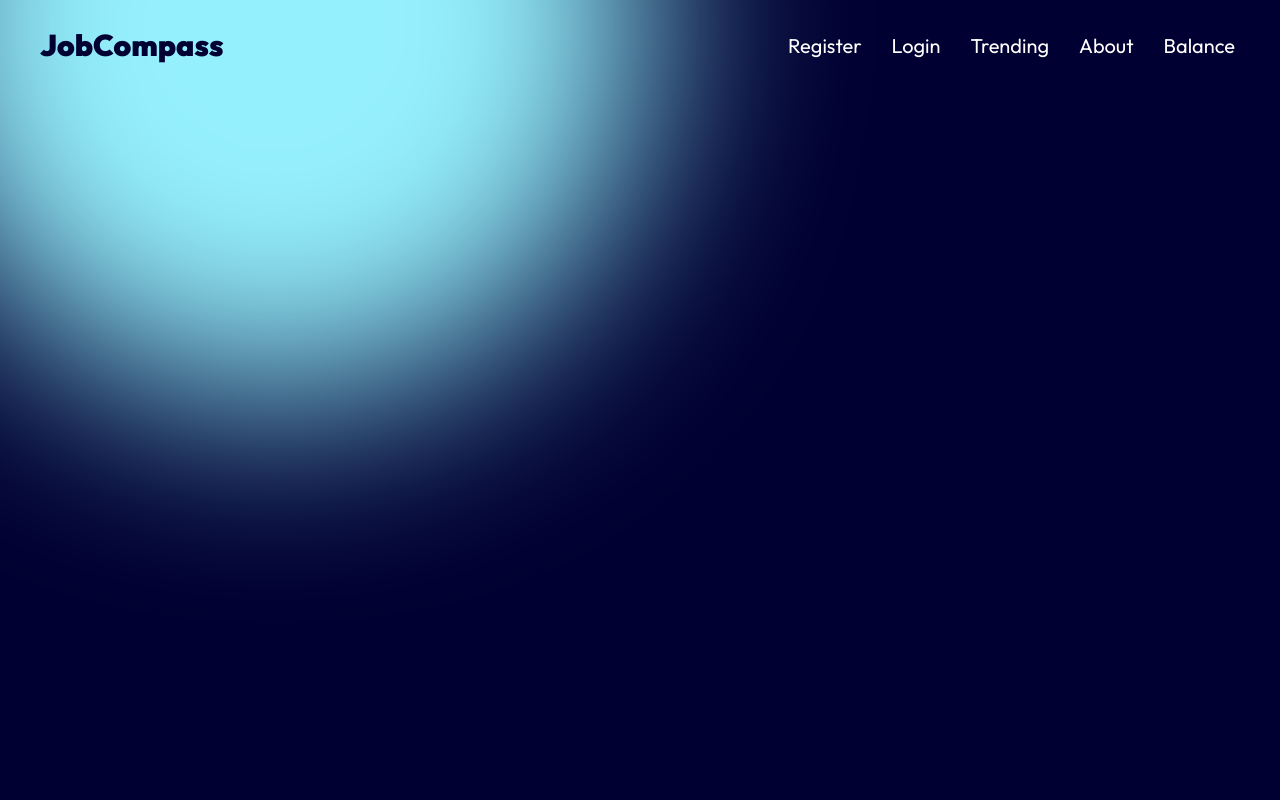
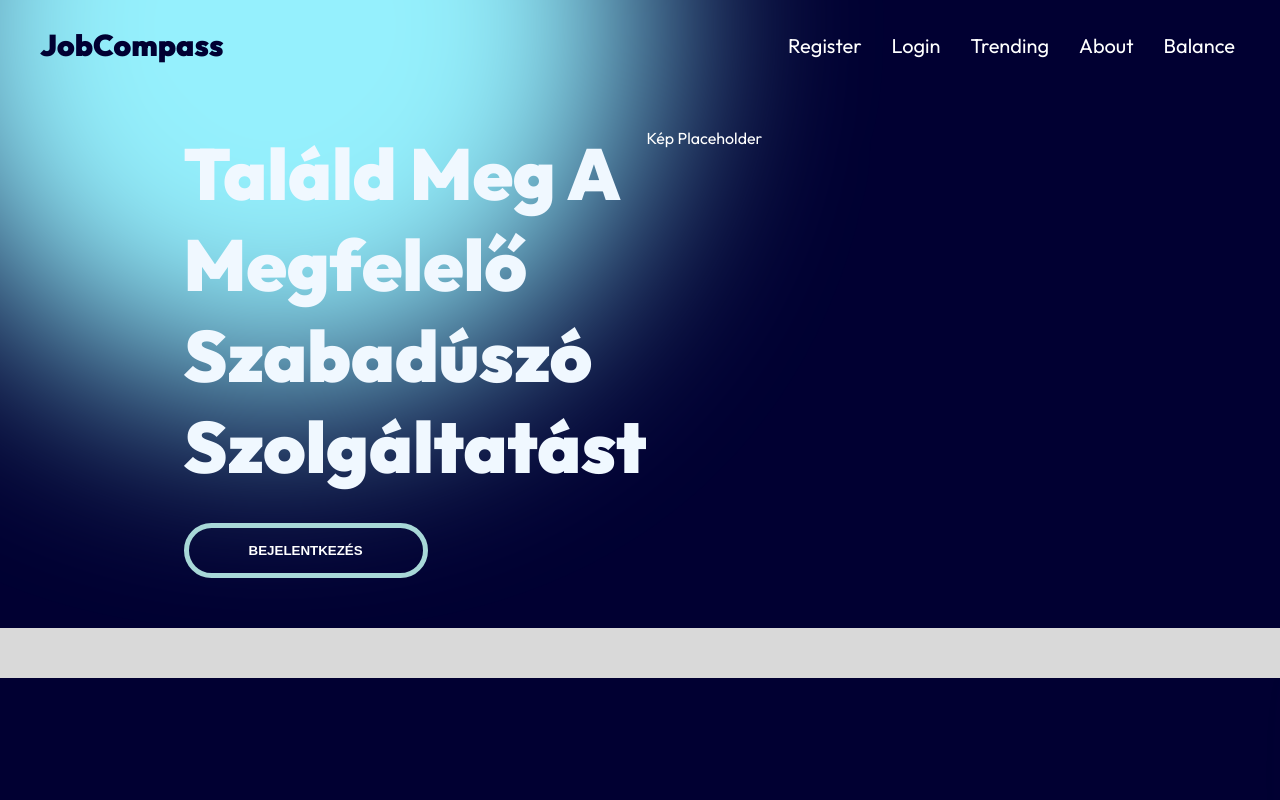
Before and after one commit to zsiza/JobCompass, an Angular app in the folder Angular/JobCompass/: page / in a window 1280 px wide. Shown: the top 800 px of the page. Built offline with nearby package versions, Linux system fonts and the light colour scheme.

Commit message:
Main oldal hero része

```diff
--- a/Angular/JobCompass/src/app/pages/home/home.component.css
+++ b/Angular/JobCompass/src/app/pages/home/home.component.css
@@ -1,5 +1,49 @@
-body{
-    min-height: 100vh;
-    background-color: transparent;
-    max-width: 1920px;
+body {
+  min-height: 100vh;
+  max-width: 1920px;
+  min-width: 800px;
+  padding: 3% 15% 5% 15%;
+  background-color: transparent;
 }
+#hero {
+  display: flex;
+  justify-content: center;
+  margin-bottom: 50px;
+}
+#hero-left {
+  display: flex;
+  flex-direction: column;
+  gap: 25px;
+  justify-content: space-between;
+}
+#hero-text {
+  font-size: 4.5em;
+  font-weight: bold;
+  color: aliceblue;
+}
+#hero-login {
+  margin: auto;
+  font-weight: bold;
+  color: white;
+  background-color: transparent;
+  padding: 15px 60px;
+  border: 5px solid #a8d8d8;
+  border-radius: 100px;
+}
+#hero-image-container {
+  min-height: 450px;
+  min-width: 450px;
+  color: white;
+}
+#divider-line {
+  position: absolute;
+  right: 0px;
+  margin: 0px;
+  padding: 0px;
+  width: 100%;
+  height: 50px;
+  background-color: #d9d9d9;
+}
+#body-content-container {
+  margin-top: 150px;
+}
--- a/Angular/JobCompass/src/app/pages/home/home.component.html
+++ b/Angular/JobCompass/src/app/pages/home/home.component.html
@@ -1,3 +1,11 @@
 <body>
-
+    <section id="hero">
+        <div id="hero-left">
+            <div id="hero-text">Találd Meg A Megfelelő Szabadúszó Szolgáltatást</div>
+            <div><button id="hero-login">BEJELENTKEZÉS</button></div>
+        </div>
+        <div id="hero-image-container">Kép Placeholder</div>
+    </section>
+    <div id="divider-line"></div>
+    <section id="body-content-container"></section>
 </body>
```
